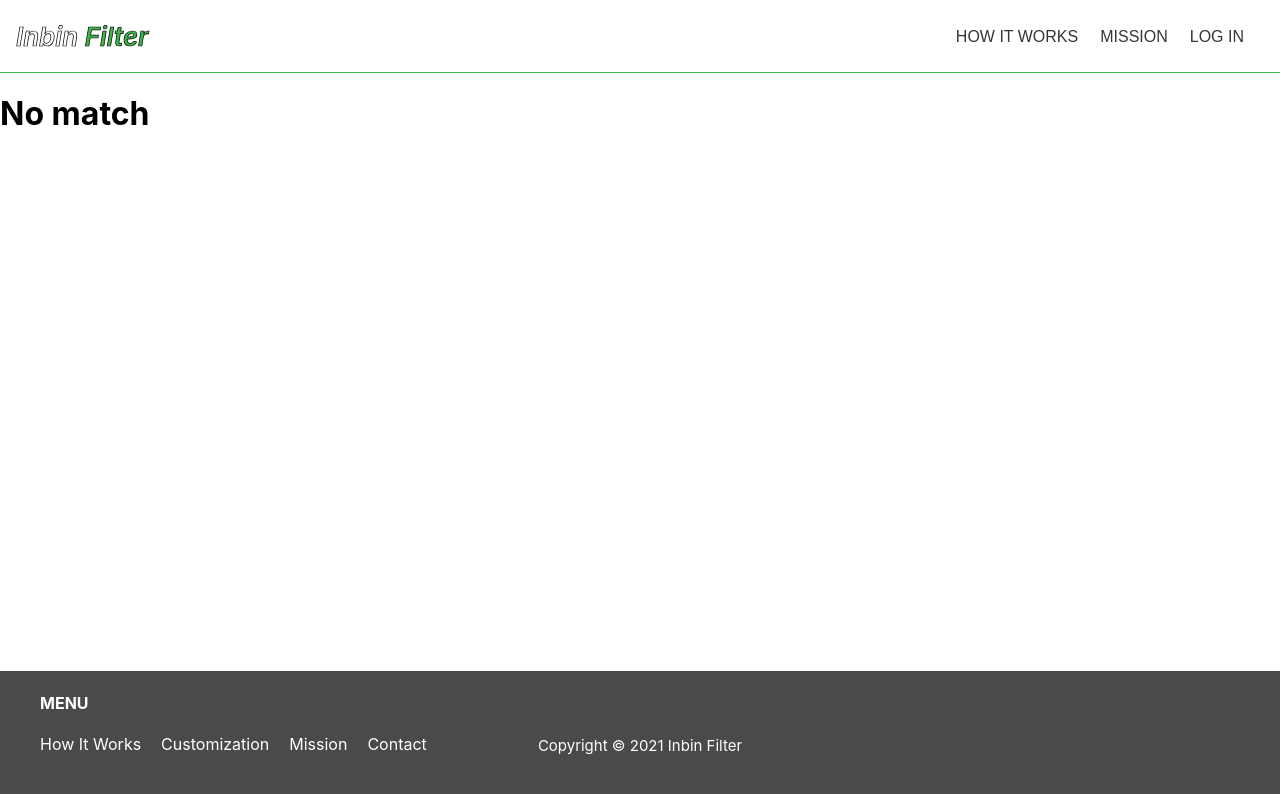
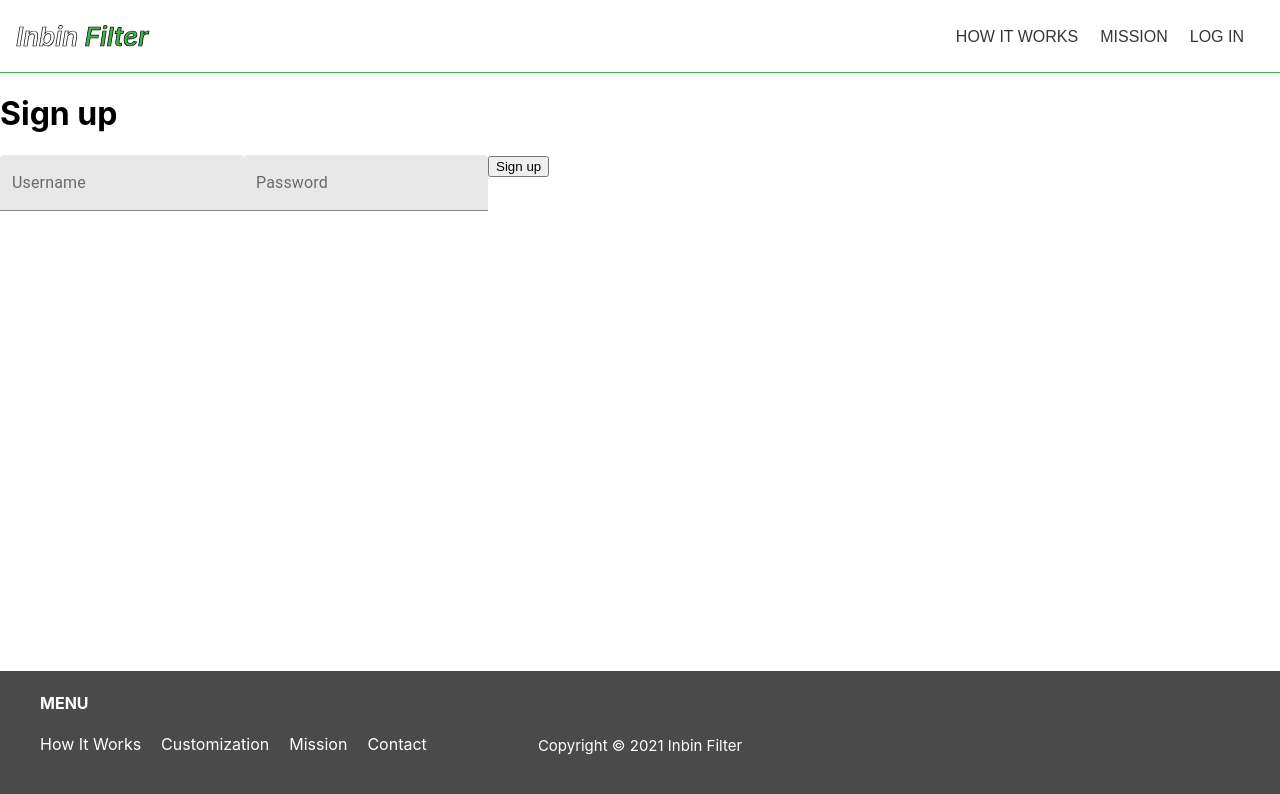
Before and after one commit to VladyslavStarichenko/inbin-filter-frontend, a React (Create React App) app: page /signup in a window 1280 px wide. Shown: the top 794 px of the page. Built offline with nearby package versions, Linux system fonts and the light colour scheme.

Commit message:
Sign up page.

```diff
--- a/src/App.js
+++ b/src/App.js
@@ -11,6 +11,7 @@ import Mission from './screens/Mission';
 
 // Styles
 import './App.css';
+import SignUp from './screens/SignUp';
 
 const NoMatch = () => {
   return (
@@ -29,6 +30,7 @@ function App() {
         <Route path="/howitworks" element={<HowItWorks />} />
         <Route path="/mission" element={<Mission />} />
         <Route path="/login" element={<LogIn />} />
+        <Route path="/signup" element={<SignUp />} />
         <Route path="*" element={<NoMatch />} />
       </Routes>
       <Footer />
--- /dev/null
+++ b/src/screens/SignUp/index.js
@@ -0,0 +1 @@
+export { default } from './sign-up';
--- /dev/null
+++ b/src/screens/SignUp/sign-up.js
@@ -0,0 +1,83 @@
+// Modules
+import { useCallback, useState } from 'react';
+import { useForm, Controller } from 'react-hook-form';
+import { TextField } from '@material-ui/core';
+import isEqual from 'lodash/isEqual';
+// Styles
+import './styles.scss';
+// TODO Change it for endpoints methods
+const signUp = () => console.log('Hello world');
+const logIn = () => console.log('User successfuly loged in');
+const defaultValues = Object.freeze({
+  username: "",
+  password: "",
+});
+function SignUp() {
+  const [logInData, setLoginData] = useState({});
+  const [isSignUpSucceed, setSignUpSucceed] = useState(false);
+  const { reset, register, handleSubmit, control, formState: { errors } } = useForm({ defaultValues });
+  const requiredRules = { required: true };
+  const onSubmit = (data) => console.log(data);
+
+  const handleSignUp = useCallback(async (data) => {
+    try {
+      const response = await signUp(data);
+      if (response.status === 200 || response.status === 201) {
+        setSignUpSucceed(true);
+        const { username, password } = data;
+        // ! here we set log in data for new user setLogInData({ username, password });
+      } else {
+        setSignUpSucceed(false);
+      }
+    } catch (error) {
+      setSignUpSucceed(false);
+    }
+  }, []);
+
+  const handleLogIn = useCallback(async () => {
+    try {
+      const response = await logIn(logInData);
+      // TODO Add one more condition to check
+      if (isEqual(response.status, 200)) {
+        // TODO setLoggedIn(response.data.token);
+      }
+    } catch (error) {
+      setSignUpSucceed(false);
+    }
+  }, [logInData]);
+
+  return (
+    <div className='sign-up-outer-container'>
+      <h1 className='header-text'>Sign up</h1>
+      <div>
+        <form onSubmit={handleSubmit(onSubmit)}>
+          <Controller
+            control={control}
+            name='username'
+            render={({ field, fieldState: { error } }) => {
+              return (
+                <TextField label='Username' variant='filled' error={!!error} {...field} />
+              );
+            }}
+            rules={requiredRules}
+          />
+          <Controller
+            control={control}
+            name='password'
+            render={({ field, fieldState: { error } }) => {
+              return (
+                <TextField label='Password'  variant='filled' type='password' error={!!error} {...field} />
+              );
+            }}
+            rules={requiredRules}
+          />
+          <button type='submit'>
+            Sign up
+          </button>
+        </form>
+      </div>
+    </div>
+  );
+}
+
+export default SignUp;
```
Also changed, not shown: src/screens/SignUp/styles.scss (added).
